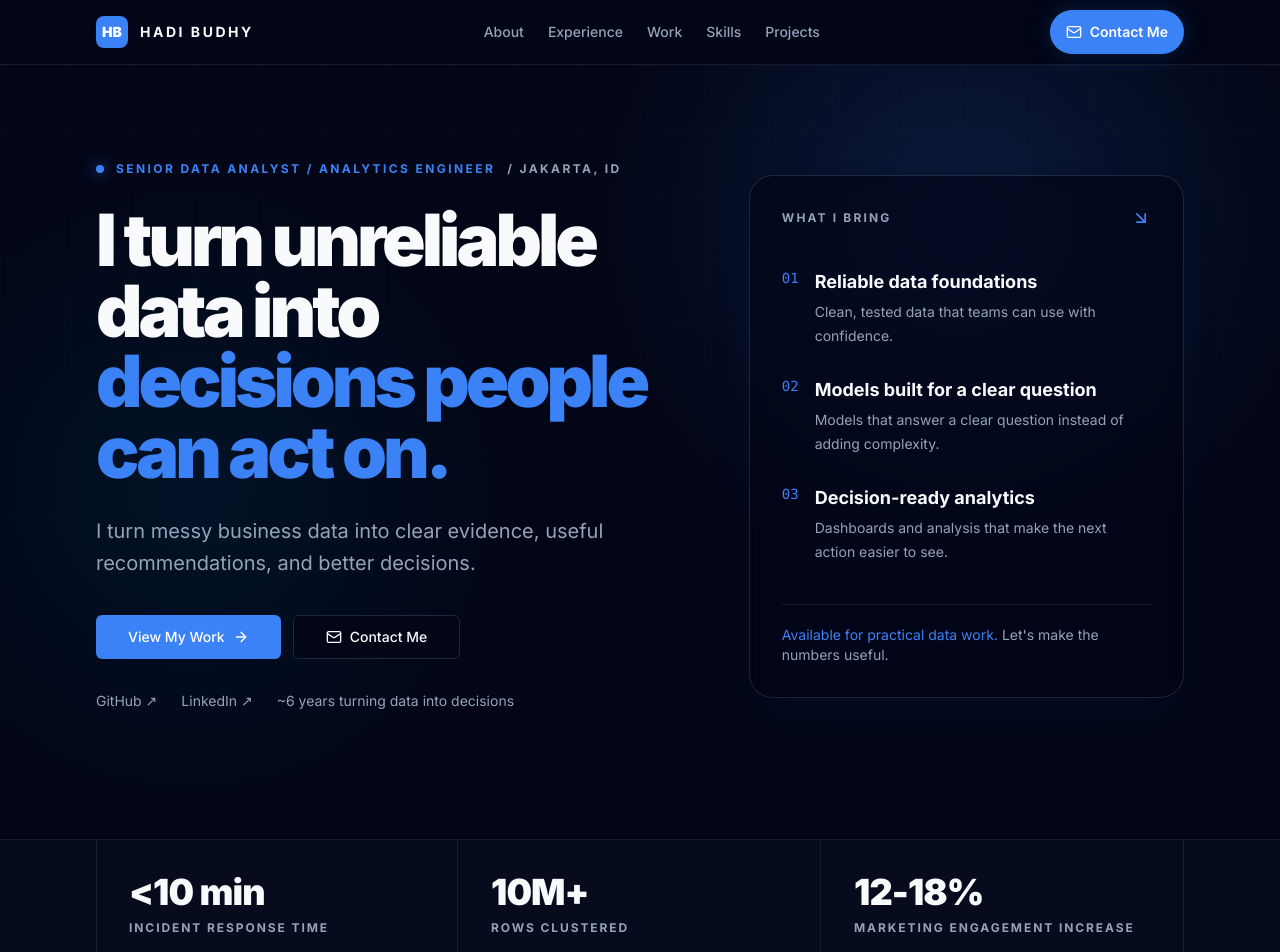
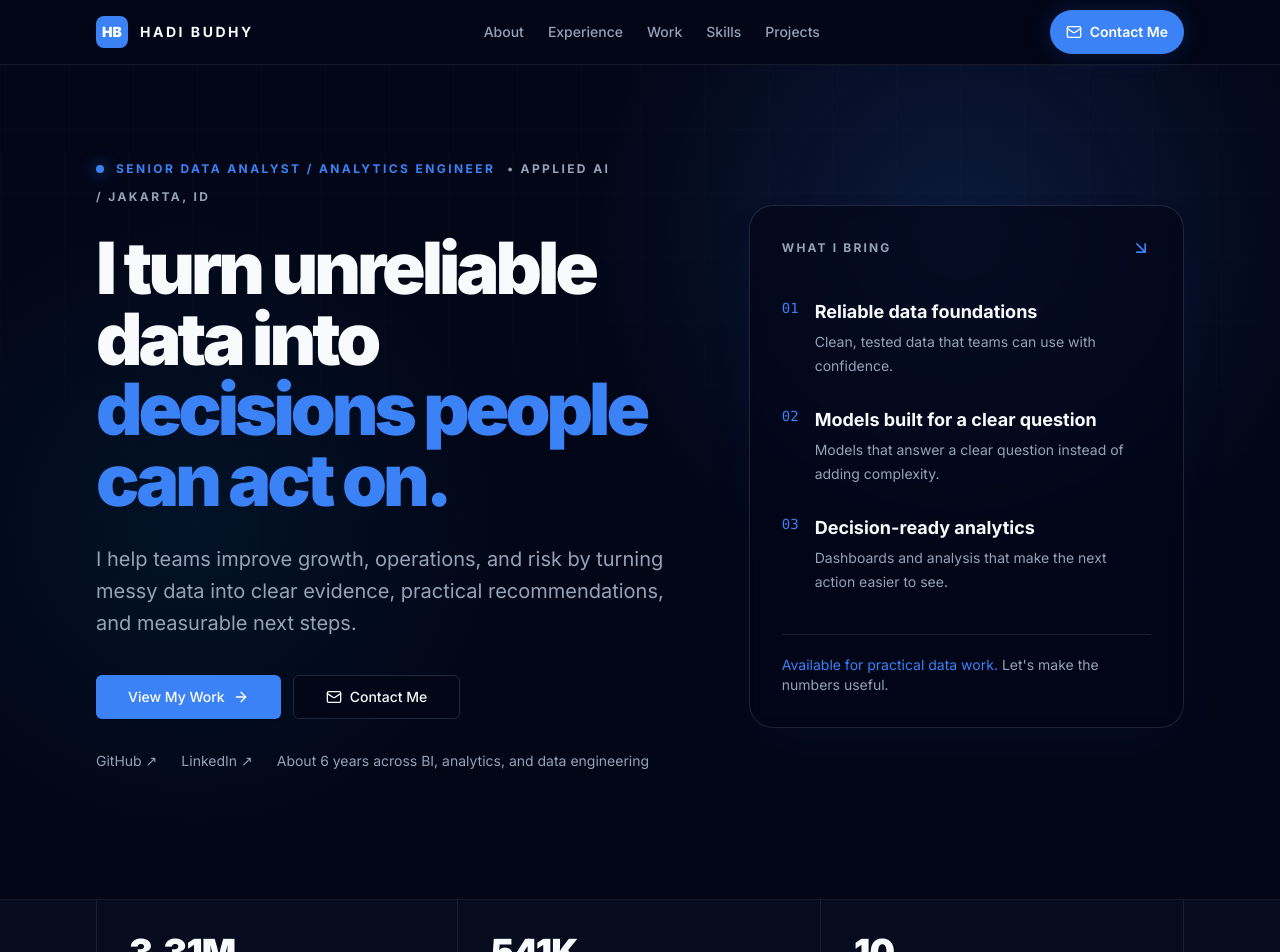
Before and after one commit to hadibudhy/hadibudhy.github.io, a Next.js app: page / in a window 1280 px wide. Shown: the top 952 px of the page. Built offline with nearby package versions, Linux system fonts and the light colour scheme.

Commit message:
refactor: sharpen portfolio screening narrative

```diff
--- a/src/app/about/page.tsx
+++ b/src/app/about/page.tsx
@@ -32,7 +32,7 @@ export default function AboutPage() {
           <div className="mt-8 grid gap-8 lg:grid-cols-[1fr_0.8fr] lg:gap-20">
             <div className="space-y-5 text-lg leading-8 text-muted-foreground">
               <p>I am a Senior Data Analyst and Analytics Engineer with about six years of experience, based in Jakarta, Indonesia.</p>
-              <p>I started in Business Intelligence and grew into data analysis and data engineering. My goal is simple: turn scattered information into evidence that helps teams make better decisions.</p>
+              <p>I started in Business Intelligence and grew into data analysis, data engineering, and applied AI workflows. My goal is simple: turn scattered information into evidence that helps teams make better decisions.</p>
             </div>
             <div className="border-l border-primary/50 pl-6 text-sm leading-7 text-slate-300">My work spans reliable data pipelines, forecasting and classification models, and dashboards that help teams understand what is happening and what to do next.</div>
           </div>
--- a/src/app/page.tsx
+++ b/src/app/page.tsx
@@ -19,14 +19,14 @@ export default function Home() {
           <div className="min-w-0">
             <div className="mb-7 flex flex-wrap items-center gap-3 text-xs font-bold uppercase tracking-[0.2em] text-primary">
               <span className="h-2 w-2 rounded-full bg-primary shadow-[0_0_16px_rgba(59,130,246,0.9)]" />
-              Senior Data Analyst / Analytics Engineer
+              Senior Data Analyst / Analytics Engineer <span className="text-muted-foreground">• Applied AI</span>
               <span className="text-muted-foreground">/ Jakarta, ID</span>
             </div>
             <h1 className="max-w-4xl break-words text-[2.7rem] font-black leading-[0.98] tracking-[-0.055em] text-foreground sm:text-6xl lg:text-7xl">
               I turn unreliable data into <span className="text-primary">decisions people can act on.</span>
             </h1>
             <p className="mt-7 max-w-2xl text-lg leading-8 text-muted-foreground md:text-xl">
-              I turn messy business data into clear evidence, useful recommendations, and better decisions.
+              I help teams improve growth, operations, and risk by turning messy data into clear evidence, practical recommendations, and measurable next steps.
             </p>
             <div className="mt-9 flex flex-col gap-3 sm:flex-row">
               <Button size="lg" asChild className="w-full sm:w-auto">
@@ -39,7 +39,7 @@ export default function Home() {
             <div className="mt-8 flex flex-wrap gap-x-6 gap-y-2 text-sm text-muted-foreground">
               <a href="https://github.com/hadibudhy" target="_blank" rel="noreferrer" className="transition-colors hover:text-foreground">GitHub ↗</a>
               <a href="https://linkedin.com/in/hadibudhy" target="_blank" rel="noreferrer" className="transition-colors hover:text-foreground">LinkedIn ↗</a>
-              <span>~6 years turning data into decisions</span>
+              <span>About 6 years across BI, analytics, and data engineering</span>
             </div>
           </div>
 
@@ -106,7 +106,7 @@ export default function Home() {
             <div>
               <p className="section-kicker">Selected work</p>
               <h2 className="section-title mt-4">Proof, not just promises.</h2>
-              <p className="mt-5 max-w-2xl leading-7 text-muted-foreground">Case studies that explain the problem, the evidence, the business meaning, and what to consider next.</p>
+              <p className="mt-5 max-w-2xl leading-7 text-muted-foreground">Five featured case studies show the strongest evidence first. The full library covers growth, operations, risk, finance, marketplaces, workforce, and applied AI.</p>
             </div>
             <Link href="/projects" className="inline-flex items-center text-sm font-bold text-primary transition-colors hover:text-foreground">View all projects <ArrowRight className="ml-2 h-4 w-4" aria-hidden="true" /></Link>
           </div>
@@ -114,8 +114,11 @@ export default function Home() {
             {featuredProjects.map((project) => <ProjectCard key={project.slug} slug={project.slug} meta={project.meta} featured />)}
           </div>
           {supportingProjects.length > 0 && (
-            <div className="mt-6 grid gap-6 lg:grid-cols-2">
-              {supportingProjects.map((project) => <ProjectCard key={project.slug} slug={project.slug} meta={project.meta} />)}
+            <div className="mt-16">
+              <p className="section-kicker mb-6">More analysis</p>
+              <div className="grid gap-6 lg:grid-cols-2">
+                {supportingProjects.map((project) => <ProjectCard key={project.slug} slug={project.slug} meta={project.meta} />)}
+              </div>
             </div>
           )}
         </div>
--- a/src/app/projects/page.tsx
+++ b/src/app/projects/page.tsx
@@ -3,19 +3,19 @@ import { getAllProjects } from "@/lib/mdx";
 
 export const metadata = {
   title: "Case Studies & Projects",
-  description: "Business-focused case studies covering data quality, fraud detection, product analytics, and long-term trends.",
+  description: "Business-focused case studies across growth, operations, risk, finance, marketplaces, workforce analytics, and applied AI.",
   alternates: { canonical: "/projects" },
   openGraph: {
     type: "website",
     url: "https://hadibudhy.github.io/projects",
     title: "Case Studies & Projects | Hadi Budhy",
-    description: "Business-focused case studies covering data quality, fraud detection, product analytics, and long-term trends.",
+    description: "Business-focused case studies across growth, operations, risk, finance, marketplaces, workforce analytics, and applied AI.",
     siteName: "Hadi Budhy",
   },
   twitter: {
     card: "summary",
     title: "Case Studies & Projects | Hadi Budhy",
-    description: "Business-focused case studies covering data quality, fraud detection, product analytics, and long-term trends.",
+    description: "Business-focused case studies across growth, operations, risk, finance, marketplaces, workforce analytics, and applied AI.",
   },
 };
 
@@ -30,7 +30,7 @@ export default function ProjectsPage() {
         <div className="mx-auto max-w-6xl px-4 py-16 sm:px-8 sm:py-20 md:py-28">
           <p className="section-kicker">Case studies</p>
           <h1 className="mt-5 max-w-4xl break-words text-[2.7rem] font-black tracking-[-0.05em] text-foreground sm:text-5xl md:text-7xl">The evidence behind better business decisions.</h1>
-          <p className="mt-7 max-w-2xl text-lg leading-8 text-muted-foreground">A selection of work across data quality, fraud detection, product analytics, and long-term trends. Each case study explains the problem, the evidence, and why the finding matters.</p>
+          <p className="mt-7 max-w-2xl text-lg leading-8 text-muted-foreground">A focused library of business case studies. Start with the featured work, then explore the deeper analyses across growth, operations, risk, finance, marketplaces, workforce analytics, and applied AI.</p>
         </div>
       </section>
       <section>
--- a/src/content/projects/2026-01-25-mds-project.md
+++ b/src/content/projects/2026-01-25-mds-project.md
@@ -6,10 +6,14 @@ tags: [data engineering, sql, dbt, databricks]
 excerpt: "Turning a manual customer value calculation into a repeatable, tested data process."
 problem: "A manual customer value calculation was difficult to review, test, and reuse."
 result: "Built a repeatable data process with automated checks using dbt and Databricks."
-featured: true
+featured: false
 header:
   teaser: "/images/mds-project.png"
 ---
+
+## Executive summary
+
+**Business problem:** customer value was calculated in a fragile personal query. **Decision:** can the team trust and reuse the metric for customer and marketing decisions? **Key finding:** a versioned raw-to-business pipeline with checks is more dependable than an unreviewed query. **Recommended action:** keep important metrics in shared, tested transformations.
 
 ## Business context
 
--- a/src/content/projects/2026-05-03-netflix-content-strategy.md
+++ b/src/content/projects/2026-05-03-netflix-content-strategy.md
@@ -4,9 +4,15 @@ date: 2026-05-03
 categories: [product analytics]
 tags: [business-strategy, data-analysis, netflix, content-growth]
 excerpt: "A catalog analysis showing why one freshness score can hide different strategies for shows and movies."
+problem: "A falling overall freshness measure made it unclear whether Netflix was weakening the catalog or building different roles for shows and movies."
+result: "TV freshness increased while movies became older; about 13% of newer UK titles were missing important descriptions or tags."
 header:
   teaser: "/images/netflix-beat01.png"
 ---
+
+## Executive summary
+
+**Business problem:** a falling overall freshness measure could be mistaken for a weaker catalog. **Decision:** should content investment be judged by one freshness target? **Key finding:** TV became fresher while movies became older, and newer UK titles had more missing metadata. **Recommended action:** use separate content goals and enforce metadata quality before launch.
 
 ## Business context
 
--- a/src/content/projects/2026-05-10-fake-job-detection.md
+++ b/src/content/projects/2026-05-10-fake-job-detection.md
@@ -15,6 +15,10 @@ featured: true
 header:
   teaser: /images/fake-job-all-models.png
 ---
+
+## Executive summary
+
+**Business problem:** rare fake job posts could be missed by an apparently accurate classifier. **Decision:** how should a platform balance scam detection against manual review? **Key finding:** text signals were strongest; a tuned threshold reached 75% recall and 98% precision in the test. **Recommended action:** use text-first screening with human review and monitor drift.
 
 ## Business context
 
--- a/src/content/projects/2026-05-10-world-happiness-report.md
+++ b/src/content/projects/2026-05-10-world-happiness-report.md
@@ -10,10 +10,14 @@ tags:
 excerpt: "A long-term view of national happiness that separates real trends from changes in the countries being measured."
 problem: "Single-year rankings obscure how happiness changes across countries and over time."
 result: "The same 129 countries were compared across 14 years, revealing the biggest gains, losses, and relationships."
-featured: true
+featured: false
 header:
   teaser: /images/happiness-beat01.png
 ---
+
+## Executive summary
+
+**Business problem:** yearly rankings hide long-term progress and widening gaps. **Decision:** where should a development or policy team focus attention? **Key finding:** the balanced 129-country average rose from 5.47 to 5.74, but the gap between the highest and lowest scores widened. **Recommended action:** track distributional progress and treat social support, income, and health as connected factors rather than causal levers.
 
 ## Business context
 
--- a/src/lib/profile.ts
+++ b/src/lib/profile.ts
@@ -15,12 +15,16 @@ export const skills = [
   "Tableau",
   "Power BI",
   "REST APIs",
+  "FastAPI",
+  "LLM Evaluation",
+  "Retrieval Systems",
+  "SQLite",
 ];
 
 export const impactStats = [
-  { value: "<10 min", label: "incident response time" },
-  { value: "10M+", label: "rows clustered" },
-  { value: "12-18%", label: "marketing engagement increase" },
+  { value: "3.31M", label: "taxi trips validated" },
+  { value: "541K", label: "retail rows cleaned" },
+  { value: "10", label: "business case studies" },
 ];
 
 export const careerArc = [
```
Also changed, not shown: 1 other file (tests, documents, lock files or other folders).
